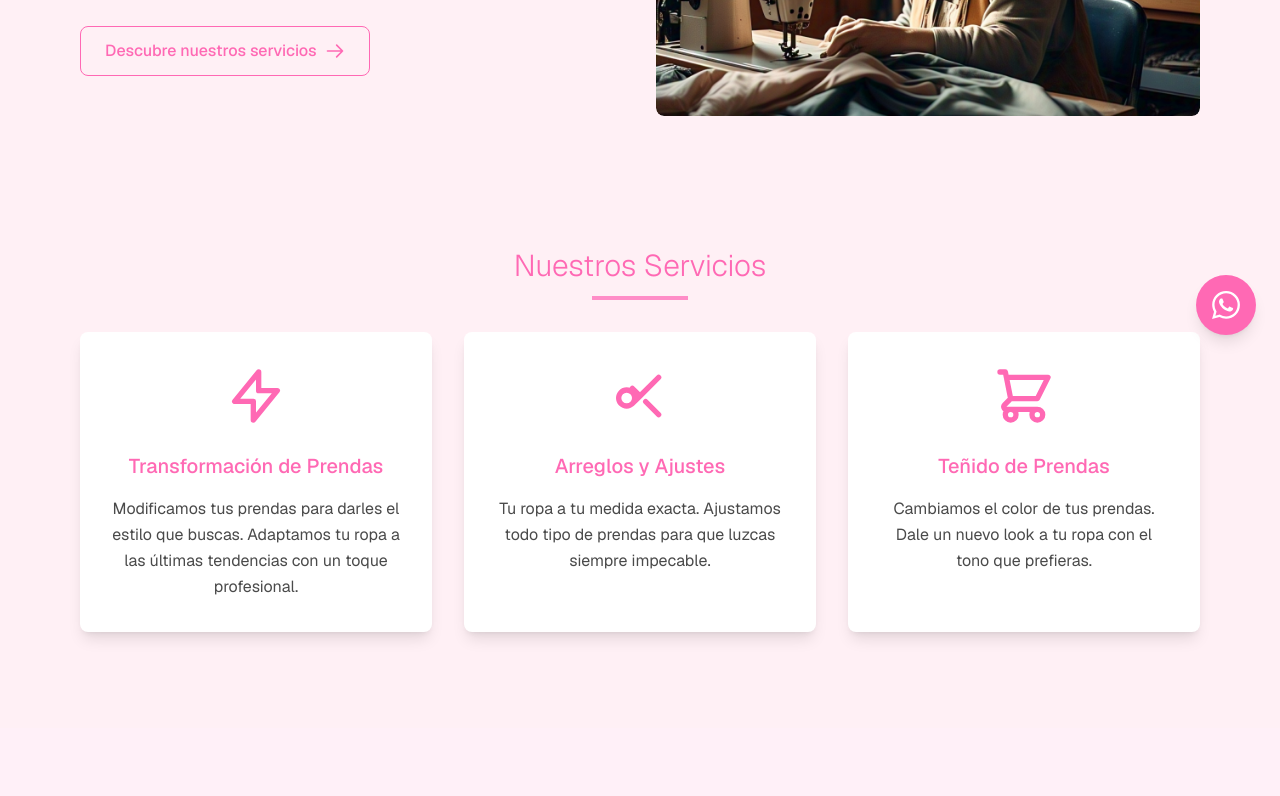
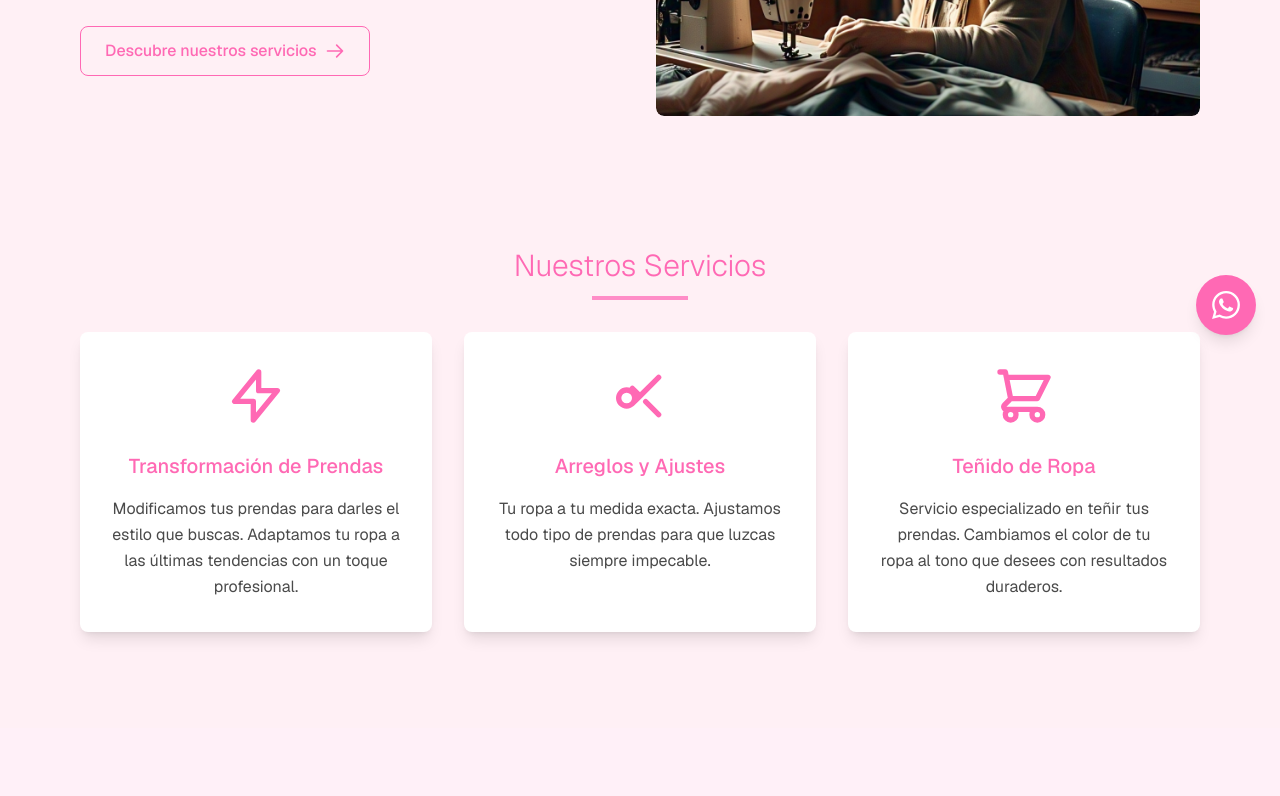
Before and after one commit to daniel1339/sastreria, a Next.js app: page / in a window 1280 px wide. Shown: the part 441-1237 px from the top of the page. Built offline with nearby package versions, Linux system fonts and the light colour scheme.

Commit message:
page home

```diff
--- a/src/app/page.js
+++ b/src/app/page.js
@@ -133,8 +133,8 @@ export default function Home() {
                 )
               },
               {
-                title: "Teñido de Prendas",
-                description: "Cambiamos el color de tus prendas. Dale un nuevo look a tu ropa con el tono que prefieras.",
+                title: "Teñido de Ropa",
+                description: "Servicio especializado en teñir tus prendas. Cambiamos el color de tu ropa al tono que desees con resultados duraderos.",
                 icon: (
                   <path strokeLinecap="round" strokeLinejoin="round" strokeWidth={2} d="M3 3h2l.4 2M7 13h10l4-8H5.4M7 13L5.4 5M7 13l-2.293 2.293c-.63.63-.184 1.707.707 1.707H17m0 0a2 2 0 100 4 2 2 0 000-4zm-8 2a2 2 0 11-4 0 2 2 0 014 0z" />
                 )
```
